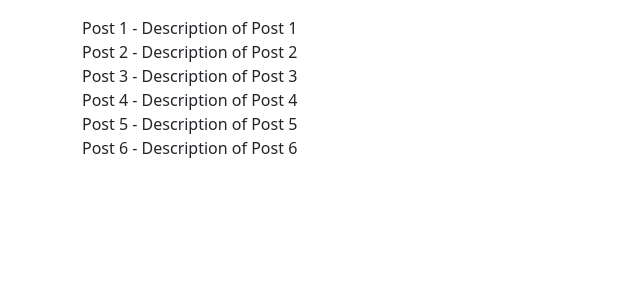
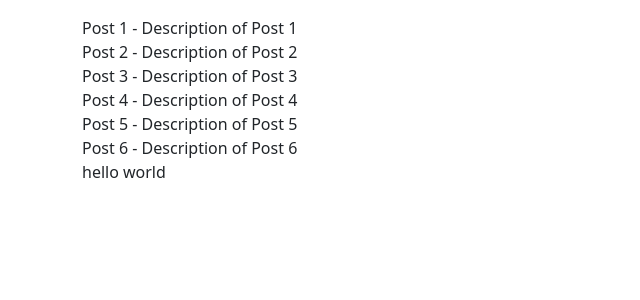
Before and after one commit to Exploser/Django-WebApp, a Django app: page / in a window 1280 px wide. Shown: the top 300 px of the page, without its empty margins (0-640 px from the left). Run offline with Django 5.2, Linux system fonts and the light colour scheme; data comes from the database, SQL or seed files in the repository; some libraries are stand-ins or nearby versions.

Commit message:
First DOM manipulation

```diff
--- a/dj_ajax/src/posts/static/posts/main.js
+++ b/dj_ajax/src/posts/static/posts/main.js
@@ -1 +1,5 @@
 console.log("HELLO WORLD")
+
+const helloWorldBox = document.getElementById('hello-world')
+
+helloWorldBox.innerHTML = 'hello world'
--- a/dj_ajax/src/posts/templates/posts/main.html
+++ b/dj_ajax/src/posts/templates/posts/main.html
@@ -15,4 +15,5 @@ posts
     {% for obj in qs %}
         {{obj.title}} - {{obj.body}} <br>
     {% endfor %}
+    <div id='hello-world'> </div>
 {% endblock content %}
```
